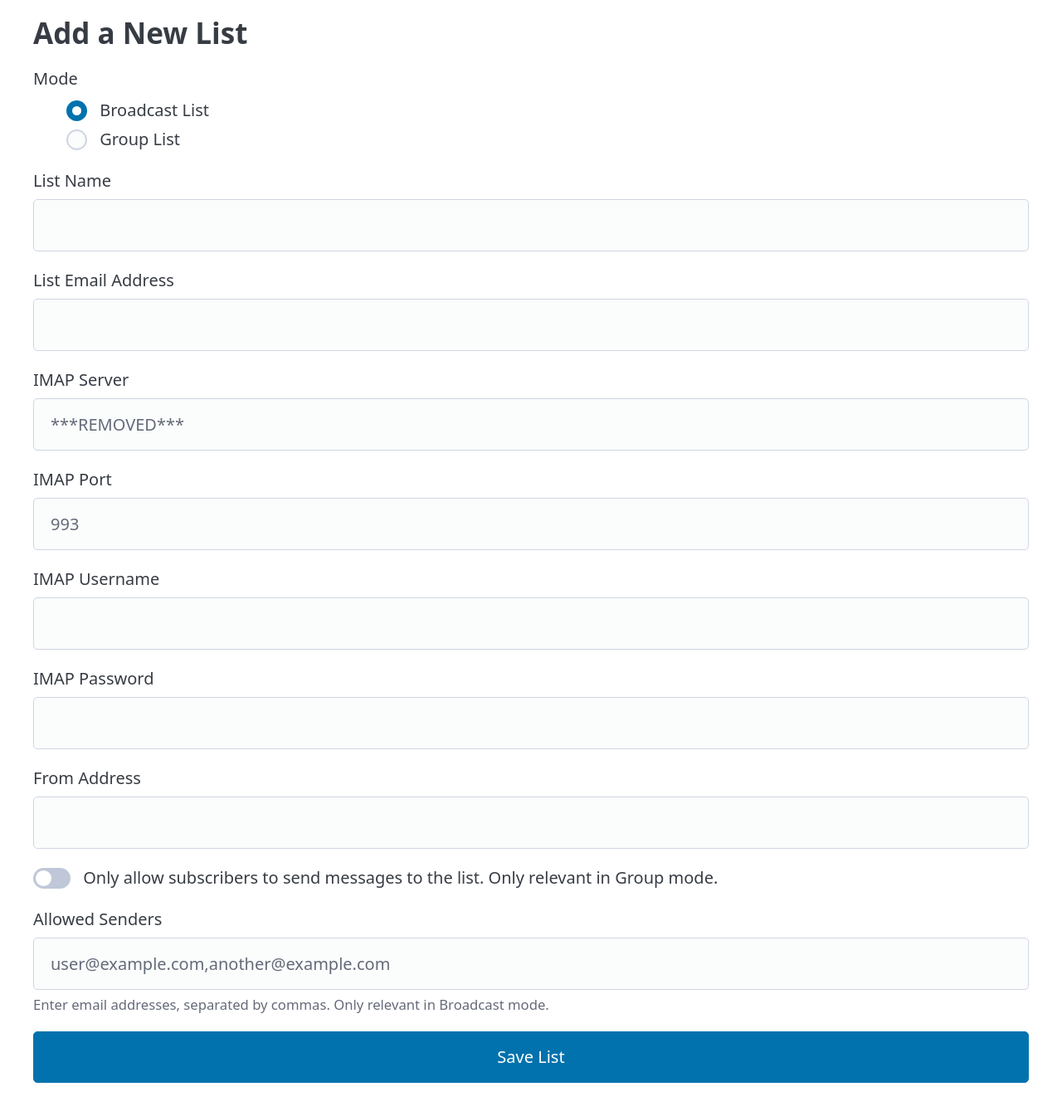
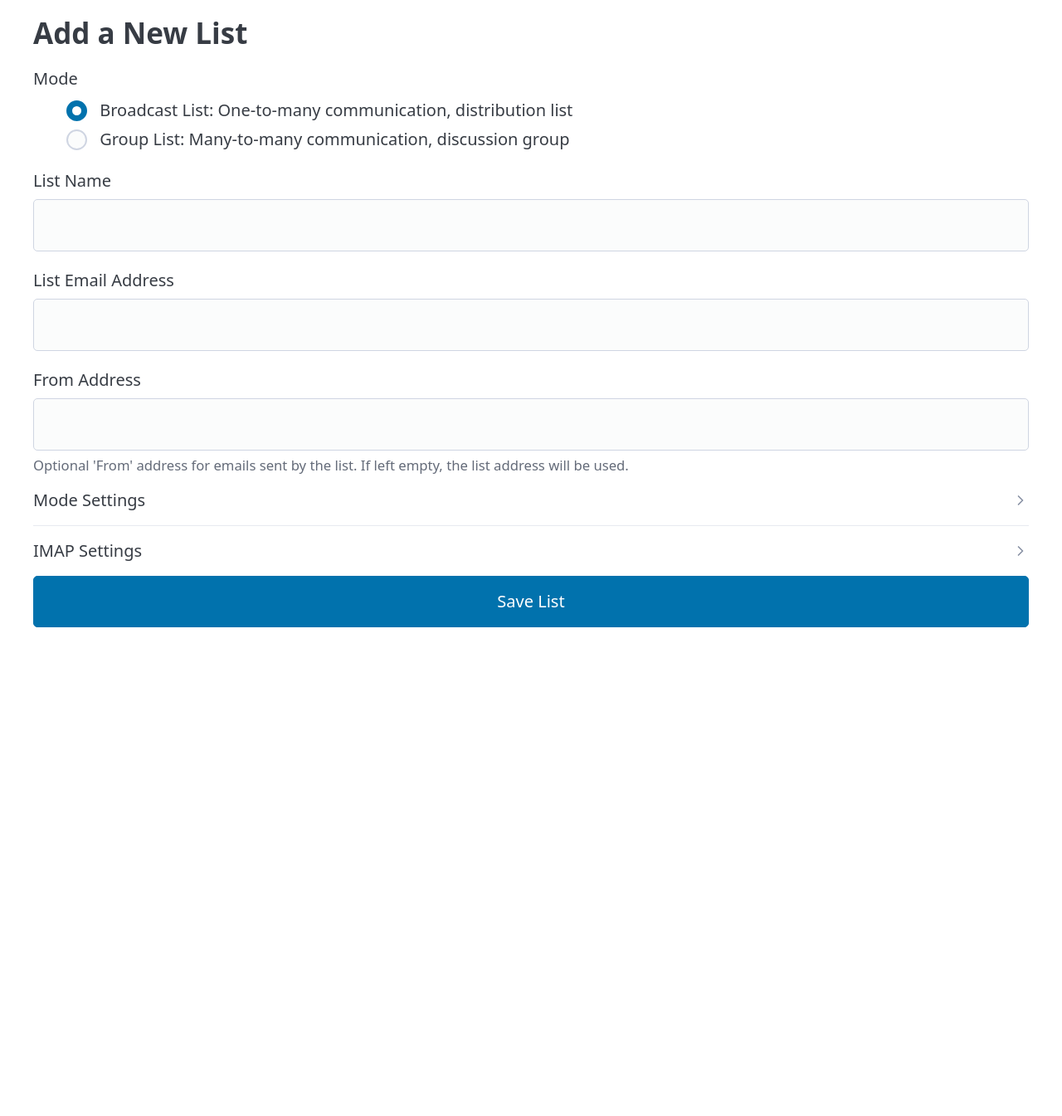
Before and after one commit to mxmehl/castmail2list, a Flask app: page /lists/add in a window 1280 px wide. Shown: the part 110-1455 px from the top of the page at 83% size. After the commit the page ends 866 px from the top, so only its background shows below. Run offline with Flask 3, Linux system fonts and the light colour scheme.

Commit message:
chore: improve list forms

```diff
--- a/castmail2list/forms.py
+++ b/castmail2list/forms.py
@@ -17,18 +17,26 @@ from wtforms.validators import DataRequired, Email, Length, NumberRange, Optiona
 class MailingListForm(FlaskForm):
     """Form for creating and editing mailing lists"""
 
+    # Basics
+    name = StringField(_("List Name"), validators=[DataRequired(), Length(min=1, max=100)])
+    address = EmailField(_("List Email Address"), validators=[DataRequired(), Email()])
+    from_addr = EmailField(
+        _("From Address"),
+        validators=[Optional(), Email()],
+        description=_(
+            "Optional 'From' address for emails sent by the list. "
+            "If left empty, the list address will be used."
+        ),
+    )
+    # Modes
     mode = RadioField(
         _("Mode"),
-        choices=[("broadcast", _("Broadcast List")), ("group", _("Group List"))],
+        choices=[
+            ("broadcast", _("Broadcast List: One-to-many communication, distribution list")),
+            ("group", _("Group List: Many-to-many communication, discussion group")),
+        ],
         default="broadcast",
     )
-    name = StringField(_("List Name"), validators=[DataRequired(), Length(min=1, max=100)])
-    address = EmailField(_("List Email Address"), validators=[DataRequired(), Email()])
-    imap_host = StringField(_("IMAP Server"), validators=[Optional(), Length(max=200)])
-    imap_port = IntegerField(_("IMAP Port"), validators=[Optional(), NumberRange(min=1, max=65535)])
-    imap_user = StringField(_("IMAP Username"), validators=[Optional(), Length(max=200)])
-    imap_pass = PasswordField(_("IMAP Password"), validators=[Optional()])
-    from_addr = EmailField(_("From Address"), validators=[Optional(), Email()])
     allowed_senders = StringField(
         _("Allowed Senders"),
         validators=[Optional()],
@@ -40,6 +48,11 @@ class MailingListForm(FlaskForm):
         _("Only allow subscribers to send messages to the list. Only relevant in Group mode."),
         default=False,
     )
+    # IMAP Settings
+    imap_host = StringField(_("IMAP Server"), validators=[Optional(), Length(max=200)])
+    imap_port = IntegerField(_("IMAP Port"), validators=[Optional(), NumberRange(min=1, max=65535)])
+    imap_user = StringField(_("IMAP Username"), validators=[Optional(), Length(max=200)])
+    imap_pass = PasswordField(_("IMAP Password"), validators=[Optional()])
     submit = SubmitField(_("Save List"))
 
 
--- a/castmail2list/templates/add_list.html
+++ b/castmail2list/templates/add_list.html
@@ -12,6 +12,7 @@
 
     {{ form.mode.label }}
     {{ form.mode }}
+    <small>{{ (form.mode.description) }}</small>
 
     {{ form.name.label }}
     {{ form.name }}
@@ -19,29 +20,37 @@
     {{ form.address.label }}
     {{ form.address }}
 
-    {{ form.imap_host.label }}
-    {{ form.imap_host(placeholder=config.IMAP_DEFAULT_HOST) }}
-
-    {{ form.imap_port.label }}
-    {{ form.imap_port(placeholder=config.IMAP_DEFAULT_PORT) }}
-
-    {{ form.imap_user.label }}
-    {{ form.imap_user }}
-
-    {{ form.imap_pass.label }}
-    {{ form.imap_pass }}
-
     {{ form.from_addr.label }}
     {{ form.from_addr }}
+    <small>{{ (form.from_addr.description) }}</small>
 
+    <details>
+        <summary>{{ _('Mode Settings') }}</summary>
         <fieldset>
             {{ form.only_subscribers_send(role="switch") }}
             {{ form.only_subscribers_send.label }}
         </fieldset>
 
+        <fieldset>
             {{ form.allowed_senders.label }}
             {{ form.allowed_senders(placeholder=("user@example.com,another@example.com")) }}
             <small>{{ (form.allowed_senders.description) }}</small>
+        </fieldset>
+    </details>
+
+    <hr />
+
+    <details>
+        <summary>{{ _('IMAP Settings') }}</summary>
+        {{ form.imap_host.label }}
+        {{ form.imap_host(placeholder=config.IMAP_DEFAULT_HOST) }}
+        {{ form.imap_port.label }}
+        {{ form.imap_port(placeholder=config.IMAP_DEFAULT_PORT) }}
+        {{ form.imap_user.label }}
+        {{ form.imap_user }}
+        {{ form.imap_pass.label }}
+        {{ form.imap_pass(placeholder=_("Leave empty to use configured default")) }}
+    </details>
 
     {{ form.submit(value=_('Save List')) }}
 </form>
```
Also changed, not shown: castmail2list/templates/edit_list.html (+29 -21 lines). Lines whose indentation alone changed are shown as unchanged.
